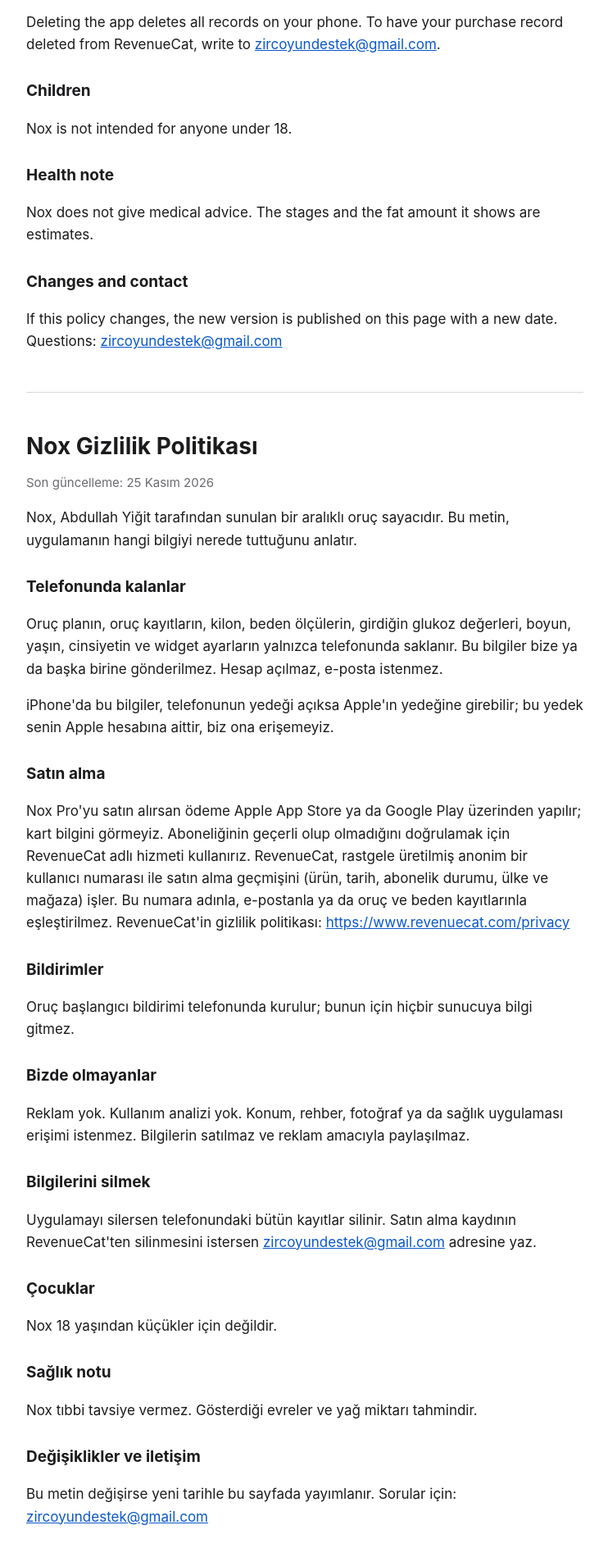
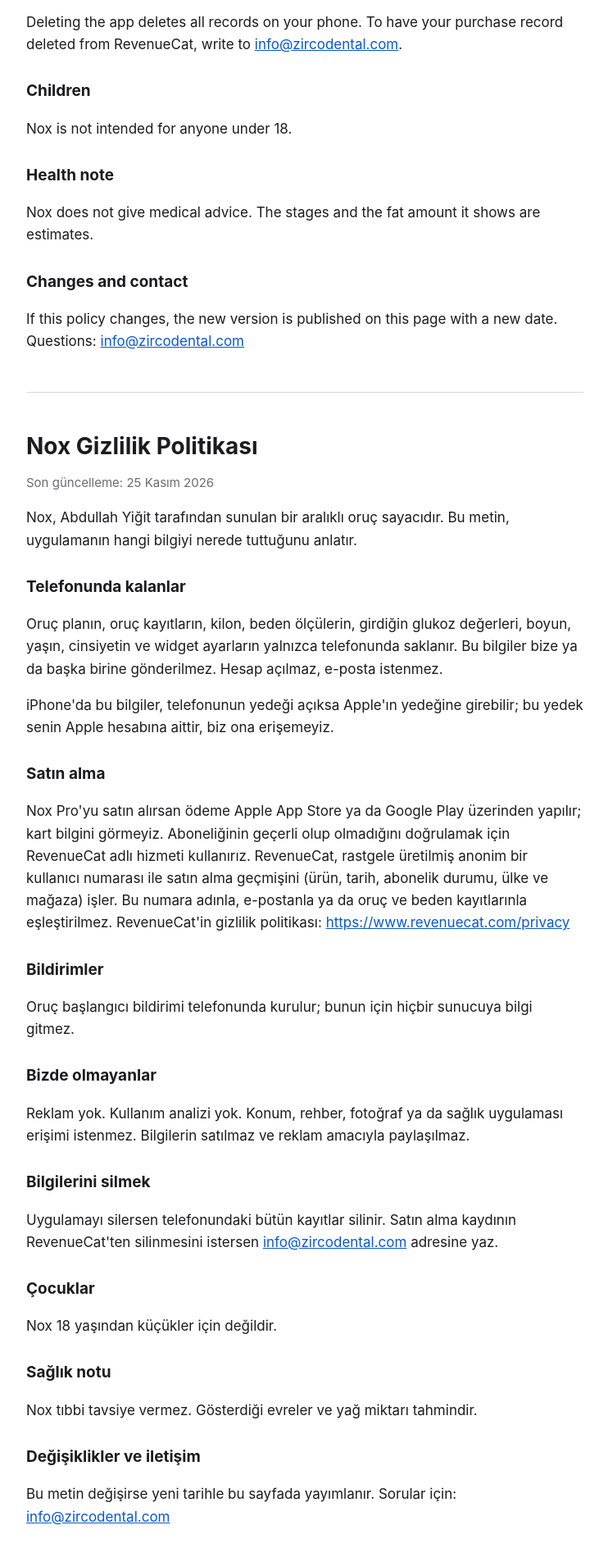
Before and after one commit to w7h7wm8b7f-byte/nox, a plain HTML site: page index.html in a window 1280 px wide. Shown: the part 1126-3025 px from the top of the page at 82% size, without its empty margins (268-1010 px from the left). Drawn offline with Linux system fonts and the light colour scheme.

Commit message:
Contact address

```diff
--- a/index.html
+++ b/index.html
@@ -37,7 +37,7 @@
 <p>No ads. No usage analytics. The app does not ask for your location, contacts, photos or health app data. Your information is not sold and is not shared for advertising.</p>
 
 <h2>Deleting your information</h2>
-<p>Deleting the app deletes all records on your phone. To have your purchase record deleted from RevenueCat, write to <a href="mailto:zircoyundestek@gmail.com">zircoyundestek@gmail.com</a>.</p>
+<p>Deleting the app deletes all records on your phone. To have your purchase record deleted from RevenueCat, write to <a href="mailto:info@zircodental.com">info@zircodental.com</a>.</p>
 
 <h2>Children</h2>
 <p>Nox is not intended for anyone under 18.</p>
@@ -46,7 +46,7 @@
 <p>Nox does not give medical advice. The stages and the fat amount it shows are estimates.</p>
 
 <h2>Changes and contact</h2>
-<p>If this policy changes, the new version is published on this page with a new date. Questions: <a href="mailto:zircoyundestek@gmail.com">zircoyundestek@gmail.com</a></p>
+<p>If this policy changes, the new version is published on this page with a new date. Questions: <a href="mailto:info@zircodental.com">info@zircodental.com</a></p>
 </section>
 
 <hr>
@@ -70,7 +70,7 @@
 <p>Reklam yok. Kullanım analizi yok. Konum, rehber, fotoğraf ya da sağlık uygulaması erişimi istenmez. Bilgilerin satılmaz ve reklam amacıyla paylaşılmaz.</p>
 
 <h2>Bilgilerini silmek</h2>
-<p>Uygulamayı silersen telefonundaki bütün kayıtlar silinir. Satın alma kaydının RevenueCat'ten silinmesini istersen <a href="mailto:zircoyundestek@gmail.com">zircoyundestek@gmail.com</a> adresine yaz.</p>
+<p>Uygulamayı silersen telefonundaki bütün kayıtlar silinir. Satın alma kaydının RevenueCat'ten silinmesini istersen <a href="mailto:info@zircodental.com">info@zircodental.com</a> adresine yaz.</p>
 
 <h2>Çocuklar</h2>
 <p>Nox 18 yaşından küçükler için değildir.</p>
@@ -79,7 +79,7 @@
 <p>Nox tıbbi tavsiye vermez. Gösterdiği evreler ve yağ miktarı tahmindir.</p>
 
 <h2>Değişiklikler ve iletişim</h2>
-<p>Bu metin değişirse yeni tarihle bu sayfada yayımlanır. Sorular için: <a href="mailto:zircoyundestek@gmail.com">zircoyundestek@gmail.com</a></p>
+<p>Bu metin değişirse yeni tarihle bu sayfada yayımlanır. Sorular için: <a href="mailto:info@zircodental.com">info@zircodental.com</a></p>
 </section>
 </body>
 </html>
```
